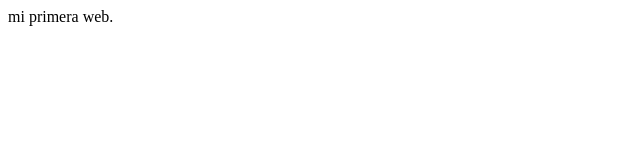
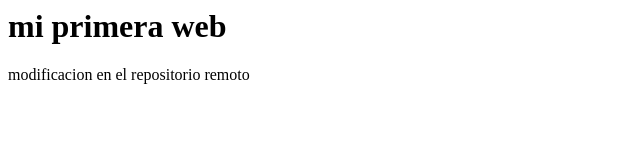
Before and after one commit to Alepro97/portfoliofrontend, a plain HTML site: page index.html in a window 1280 px wide. Shown: the whole page, without its empty margins (0-640 px from the left). Drawn offline with Linux system fonts and the light colour scheme.

Commit message:
Update index.html

```diff
--- a/index.html
+++ b/index.html
@@ -1 +1,2 @@
-mi primera web.
+<h1> mi primera web </h1>
+<p> modificacion en el repositorio remoto </p>
```
